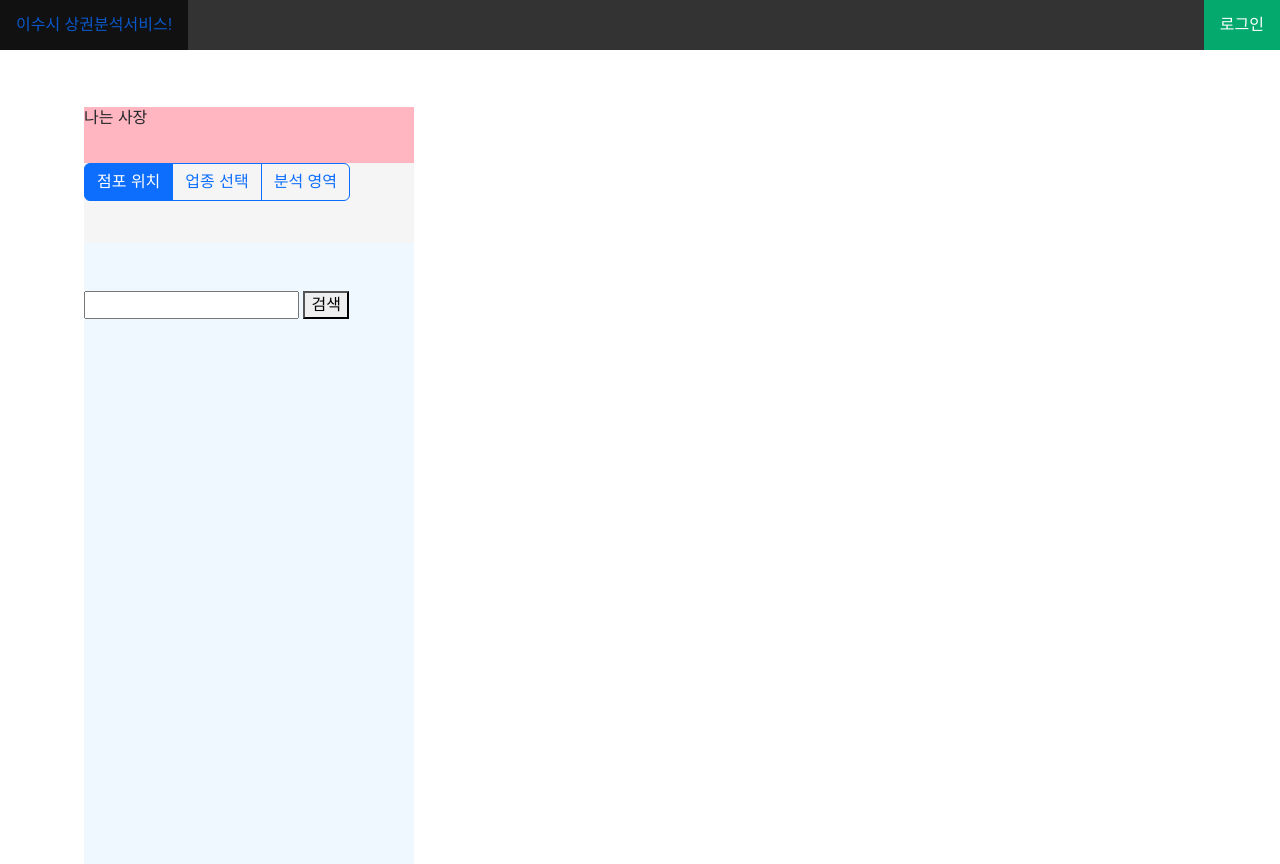
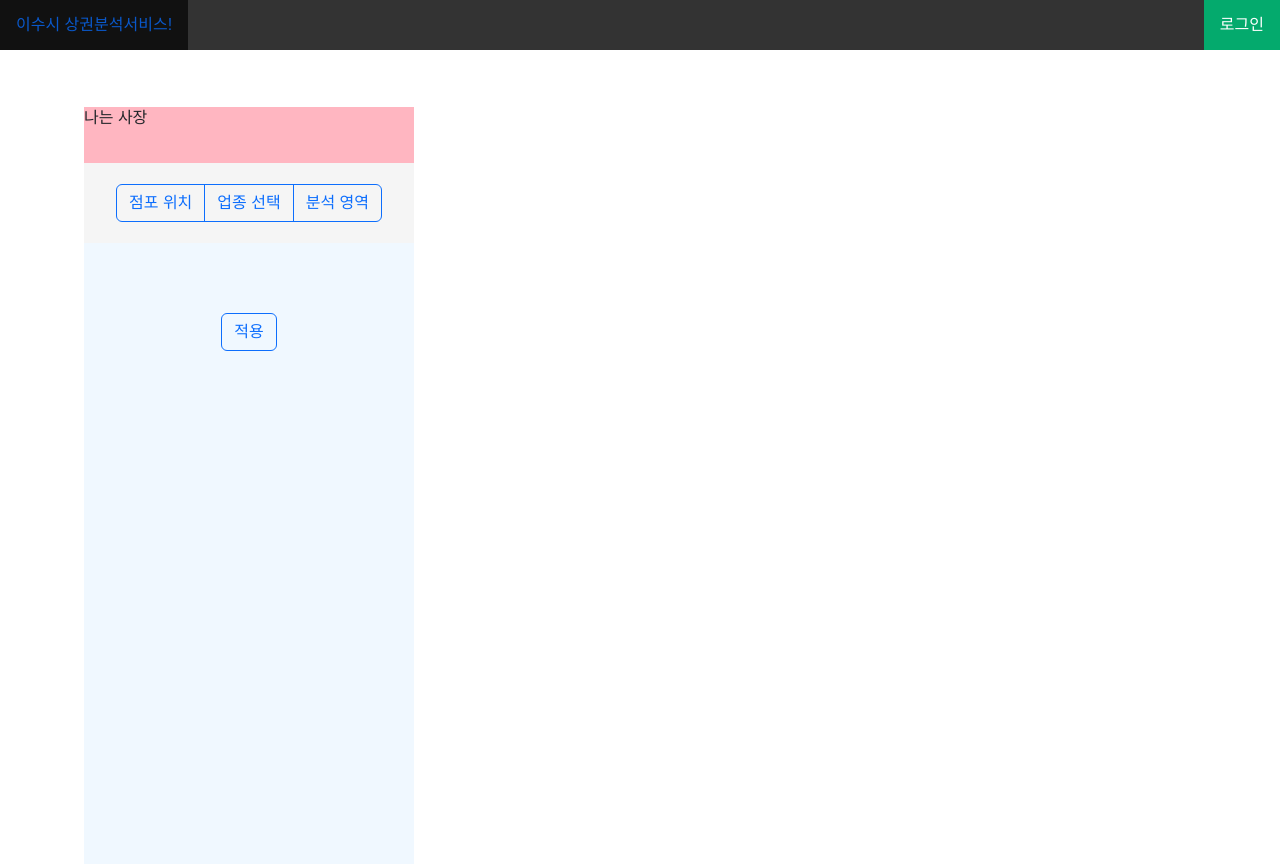
Before and after one commit to heejinshin/5_team, a Django app: template map_system/templates/map.html in a window 1280 px wide. Run offline with Django 4.2, Linux system fonts and the light colour scheme; the template is opened without the code that fills it, so the values that code supplies are empty; parts of the project's set-up code (start-up, migrations or seed data) failed here and were passed over; some libraries are stand-ins or nearby versions.

Commit message:
버튼 업그레이드

```diff
--- a/map_system/templates/map.html
+++ b/map_system/templates/map.html
@@ -59,17 +59,31 @@
       background-color: whitesmoke;
       z-index: 1;
       justify-content:center;
+      display: flex;
+      align-items: center;
 
     }
 
     .row{
       display: flex;
+      width: 330px;
     }
     .break {
     flex-basis: 100%;
     height: 0;
     }
 
+    .col{
+      justify-content:center;
+      display: flex;
+      align-items: center;
+      margin: 10px;
+
+    }
+    .btn-check{
+      width: 101.98px;
+      height: 72px;
+    }
     ul {
     list-style-type: none;
     margin: 0;
@@ -112,8 +126,9 @@ li a:hover:not(.active) {
   <div id="map"></div>
   <div id="board">
     <div class="name">나는 사장</div>
-    <div class="box"><div class="row">
-      <div class="col ">
+    <div class="box">
+      <div class="row">
+      <div class="col">
         <div class="btn-group" role="group" aria-label="Basic radio toggle button group">
           <input type="radio" class="btn-check" name="btnradio" id="btnradio1" autocomplete="off" checked>
           <label class="btn btn-outline-primary" for="btnradio1">점포 위치</label>
@@ -123,17 +138,54 @@ li a:hover:not(.active) {
           <label class="btn btn-outline-primary" for="btnradio3">분석 영역</label>
         </div>
       </div>
-    </div></div>
-  <div class="row">
-    <div class="col mt-5">
-      <div id="searchContainer">
+    </div>
+  </div>
+
+    <div class="col">
+      <div id="searchContainer" style="display: none;">
         <input type="text" id="searchInput">
         <button id="searchButton">검색</button>
       </div>
     </div>
+
+
+
+<div class="row">
+  <div class="col">
+    <div class="btn-group" role="group" aria-label="Basic radio toggle button group"id="btnGroup1"
+    style="display: none;">
+      <input type="radio" class="btn-check" name="btnradio" id="btnradio4" autocomplete="off" checked>
+      <label class="btn btn-outline-primary" for="">전체</label>
+      <input type="radio" class="btn-check" name="btnradio" id="btnradio5" autocomplete="off">
+      <label class="btn btn-outline-primary" for="">외식업</label>
+      <input type="radio" class="btn-check" name="btnradio" id="btnradio6" autocomplete="off">
+      <label class="btn btn-outline-primary" for="">소매업</label>
+      <input type="radio" class="btn-check" name="btnradio" id="btnradio7" autocomplete="off">
+      <label class="btn btn-outline-primary" for="">서비스업</label>
+    </div>
   </div>
 </div>
 
+<div class="row">
+  <div class="col">
+    <div class="btn-group" role="group" aria-label="Basic radio toggle button group" id="btnGroup"
+      style="display: none;">
+      <input type="radio" class="btn-check" name="btnradio" id="btnradio4" autocomplete="off" checked>
+      <label class="btn btn-outline-primary" for="">전체</label>
+      <input type="radio" class="btn-check" name="btnradio" id="btnradio5" autocomplete="off">
+      <label class="btn btn-outline-primary" for="">외식업</label>
+      <input type="radio" class="btn-check" name="btnradio" id="btnradio6" autocomplete="off">
+      <label class="btn btn-outline-primary" for="">소매업</label>
+      <input type="radio" class="btn-check" name="btnradio" id="btnradio7" autocomplete="off">
+      <label class="btn btn-outline-primary" for="">서비스업</label>
+    </div>
+  </div>
+</div>
+<div class="col">
+  <input type="checkbox" class="btn-check" id="btnGroup4" autocomplete="off">
+  <label class="btn btn-outline-primary" for="btncheck1">적용
+  </label>
+</div>
   <script type="text/javascript" src="//dapi.kakao.com/v2/maps/sdk.js?appkey=cbb4e0aa49904153effd8af45c4263c2"></script>
   <script>
     var mapContainer = document.getElementById("map"), // 지도를 표시할 div
@@ -148,6 +200,36 @@ li a:hover:not(.active) {
     window.addEventListener("resize", function () {
       map.relayout();
     });
+
+    //버튼
+    let btnradio1 = document.getElementById('btnradio1');
+      let btnradio2 = document.getElementById('btnradio2');
+      let btnradio3 = document.getElementById('btnradio3');
+      let searchContainer = document.getElementById('searchContainer');
+      let btnGroup1 = document.getElementById('btnGroup1');
+      let btnGroup2 = document.getElementById('btnGroup2');
+      let dataTable = document.getElementById('dataTable');
+
+      btnradio1.addEventListener('click', function () {
+        searchContainer.style.display = 'block';
+        btnGroup1.style.display = 'none';
+        btnGroup2.style.display = 'none';
+        dataTable.style.display = 'none';
+      });
+
+      btnradio2.addEventListener('click', function () {
+        searchContainer.style.display = 'none';
+        btnGroup1.style.display = 'block';
+        btnGroup2.style.display = 'block';
+        dataTable.style.display = 'none';
+      });
+
+      btnradio3.addEventListener('click', function () {
+        searchContainer.style.display = 'none';
+        btnGroup1.style.display = 'none';
+        btnGroup2.style.display = 'none';
+        dataTable.style.display = 'table';
+      });
   </script>
 
 
```
Lines whose indentation alone changed are shown as unchanged.
